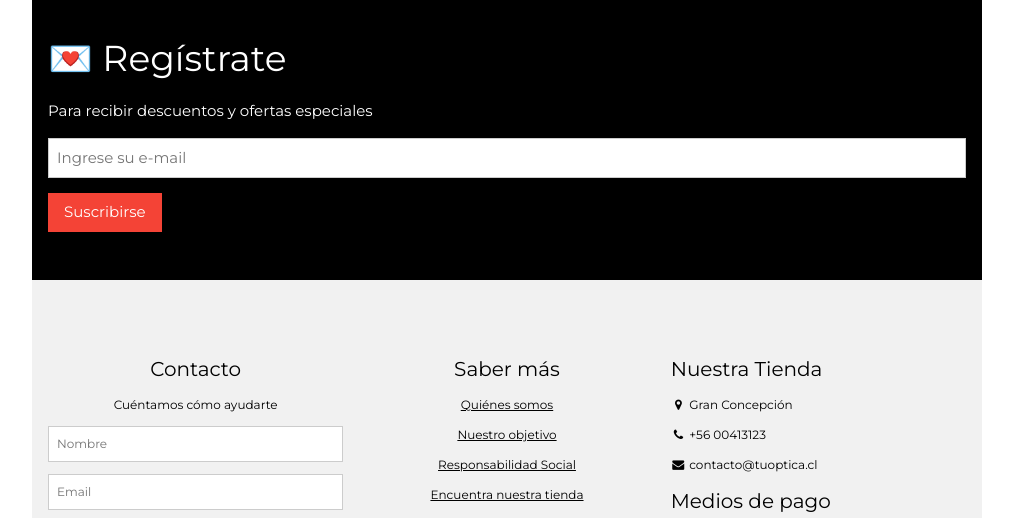
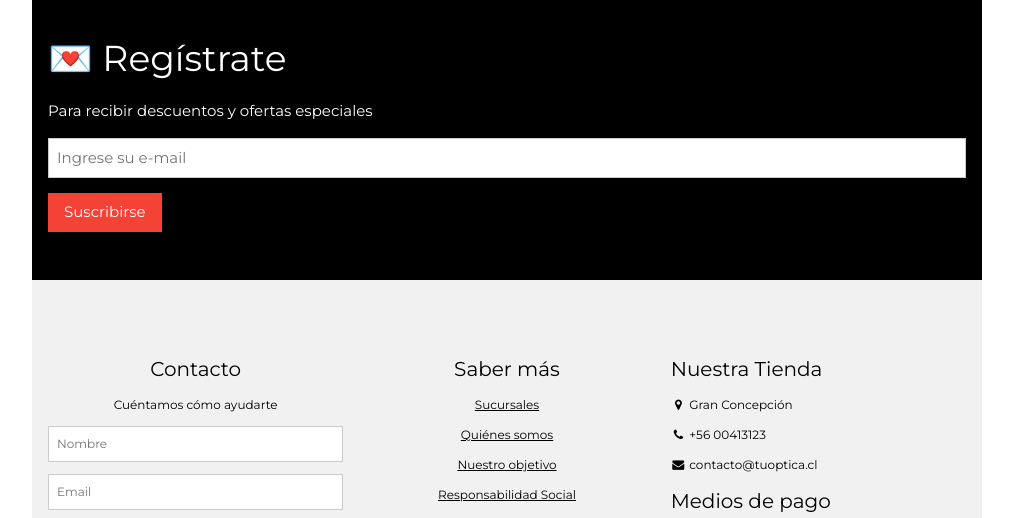
Before and after one commit to RodrigoMardonesAlvarez/optical-store, a plain HTML site: page Optical/index.html in a window 1280 px wide. Shown: the part 1320-1838 px from the top of the page, without its empty margins (258-1271 px from the left). Drawn offline with Linux system fonts and the light colour scheme.

Commit message:
Fixed footer elements

```diff
--- a/Optical/index.html
+++ b/Optical/index.html
@@ -167,6 +167,7 @@ body,h1,h2,h3,h4,h5,h6,.wide {font-family: "Montserrat", sans-serif;}
 
       <div class="col s4">
         <h4>Saber más</h4>
+        <p><a href="#">Sucursales</a></p>
         <p><a href="#">Quiénes somos</a></p>
         <p><a href="#">Nuestro objetivo</a></p>
         <p><a href="#">Responsabilidad Social</a></p>
```
